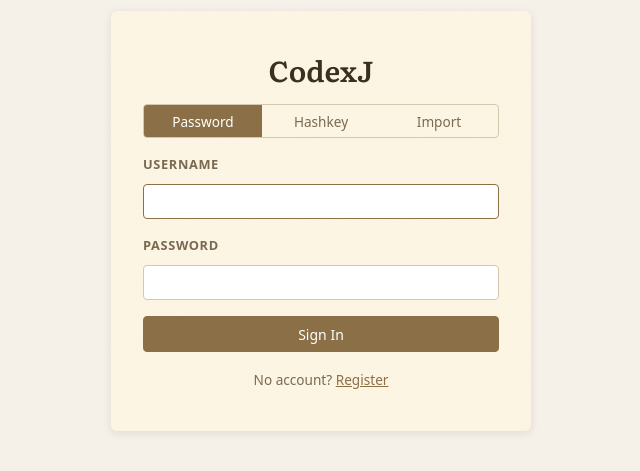
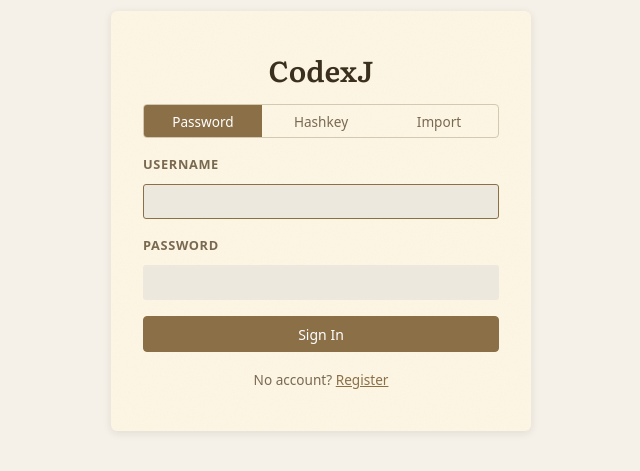
Before and after one commit to TheKrakeninKSP/CodexJ, a React (Vite) app in the folder frontend/: page /login in a window 1280 px wide. Shown: the part 179-650 px from the top of the page, without its empty margins (319-959 px from the left). Built offline with nearby package versions, Linux system fonts and the light colour scheme; no server answers; what react-quill-new would draw is missing.

Commit message:
Improve editor UI yet again

```diff
--- a/frontend/src/pages/EntryEditor.module.css
+++ b/frontend/src/pages/EntryEditor.module.css
@@ -72,10 +72,26 @@
   border: 1px solid var(--border);
 }
 
+.prefsFields {
+  display: flex;
+  flex-direction: column;
+  gap: 0.4rem;
+  margin-top: 0.5rem;
+  padding: 0.6rem 0.75rem;
+  background: var(--bg-sidebar);
+  border-radius: var(--paper-radius);
+  border: 1px solid var(--border);
+}
+
 .metaRow {
   display: flex;
   gap: 0.5rem;
   align-items: center;
+}
+
+.metaRemoveBtn {
+  padding: 0.4rem 0.7rem;
+  flex-shrink: 0;
 }
 
 .editorWrap {
--- a/frontend/src/pages/EntryEditor.tsx
+++ b/frontend/src/pages/EntryEditor.tsx
@@ -622,13 +622,11 @@ export default function EntryEditor() {
               <option key={t.id} value={t.name} />
             ))}
           </datalist>
-          <p className={styles.typeHint}>Manage workspace entry types from the workspace overview.</p>
         </div>
 
         <div className={styles.typeRow}>
           <label className="label">
-            Entry Name{' '}
-            <span style={{ color: 'var(--text-muted)', fontWeight: 400 }}>(optional)</span>
+            Entry Name
           </label>
           <input
             className="input"
@@ -660,8 +658,7 @@ export default function EntryEditor() {
                   onChange={(e) => updateMeta(i, 'value', e.target.value)}
                 />
                 <button
-                  className="btn btn-danger"
-                  style={{ padding: '0.4rem 0.7rem' }}
+                  className={`btn btn-danger ${styles.metaRemoveBtn}`}
                   onClick={() => removeMeta(i)}
                 >
                   ×
@@ -674,6 +671,9 @@ export default function EntryEditor() {
           </div>
         </details>
 
+        <details className={styles.metaPanel}>
+          <summary className={styles.metaSummary}>Preferences</summary>
+          <div className={styles.prefsFields}>
             <label className={styles.checkboxRow}>
               <input
                 type="checkbox"
@@ -695,6 +695,8 @@ export default function EntryEditor() {
               />
               <span>Show webpages inline in entry reader</span>
             </label>
+          </div>
+        </details>
 
         {showWebpagePanel && (
           <section className={styles.webpageImportPanel}>
--- a/frontend/src/styles/global.css
+++ b/frontend/src/styles/global.css
@@ -117,19 +117,21 @@ a:hover {
   font-family: var(--font-ui);
   font-size: 0.9rem;
   padding: 0.45rem 0.8rem;
-  border: 1px solid var(--border);
-  border-radius: 4px;
+  border: 1px solid transparent;
+  border-radius: 3px;
   background: var(--bg-input);
   color: var(--text-primary);
   width: 100%;
   outline: none;
-  transition: border-color 0.15s;
+  transition: border-color 0.15s, background 0.15s;
 }
 
 .input option {
   background: var(--bg-paper);
   color: var(--text-primary);
 }
+
+.input:hover { border-color: var(--border); }
 
 .input:focus { border-color: var(--accent); }
 
--- a/frontend/src/theme.ts
+++ b/frontend/src/theme.ts
@@ -8,7 +8,7 @@ export const themeCatalog = {
       '--bg-app': '#f5f0e8',
       '--bg-paper': '#fdf6e3',
       '--bg-sidebar': '#ede8de',
-      '--bg-input': '#fff',
+      '--bg-input': '#ede8de',
       '--bg-elevated': '#f0ece0',
       '--text-primary': '#3b2f1e',
       '--text-muted': '#7a6951',
```
Lines whose indentation alone changed are shown as unchanged.
